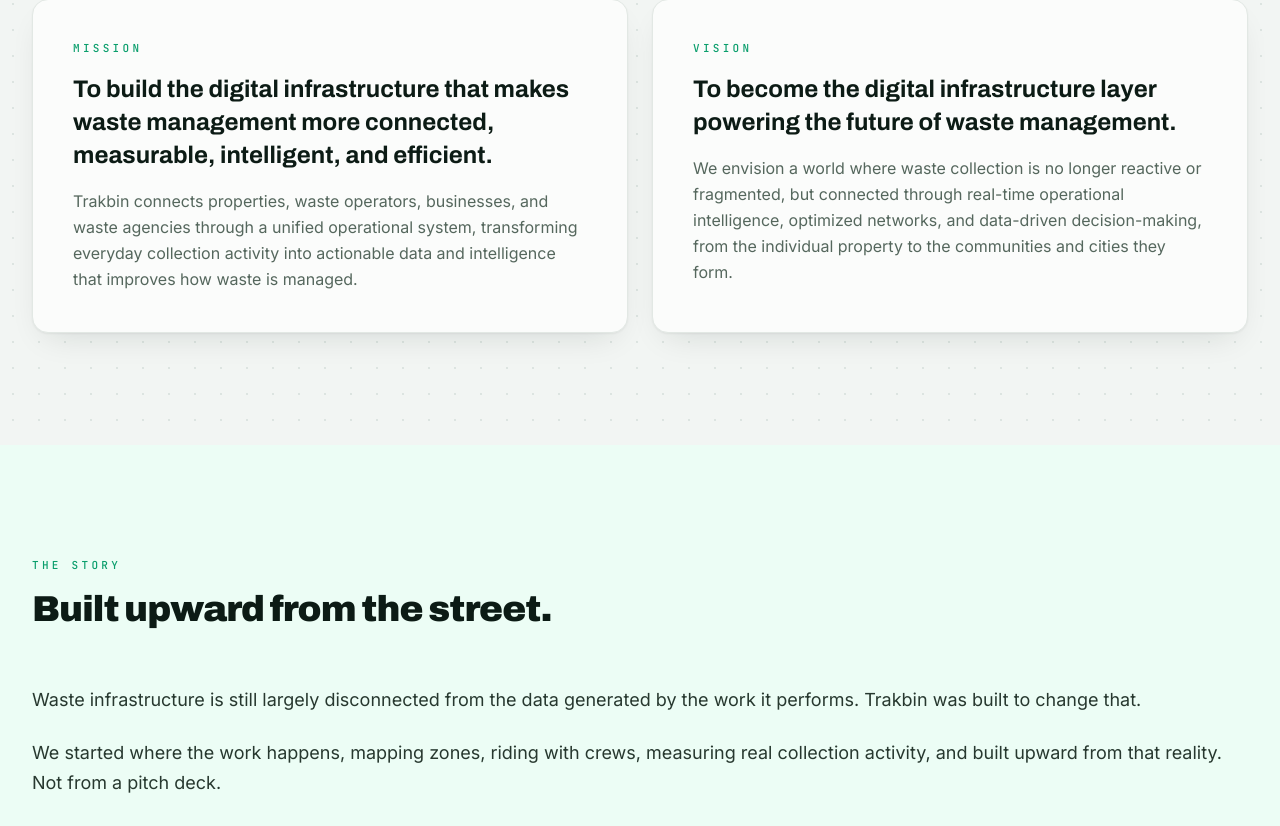
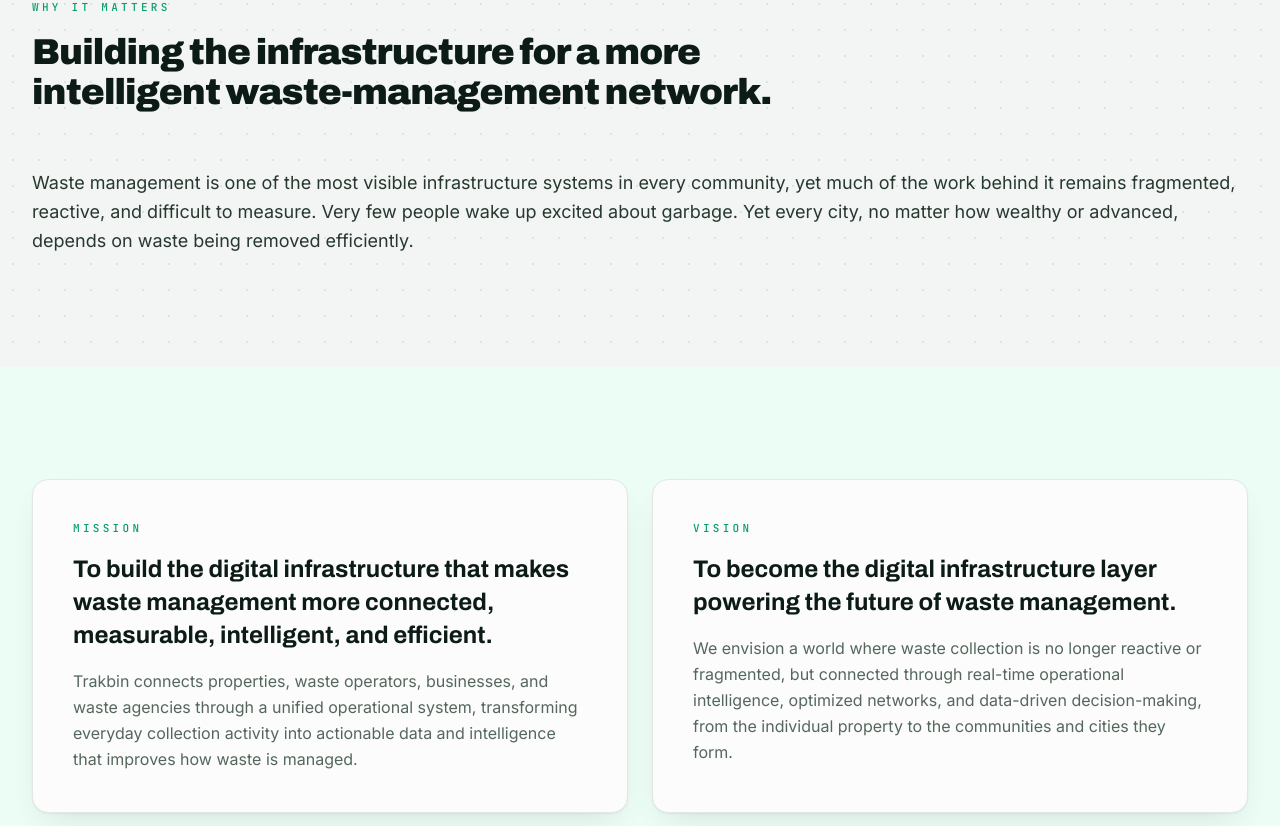
Before and after one commit to thikyr-create/trakbin-website, a Next.js app: page /about in a window 1280 px wide. Shown: the part 588-1414 px from the top of the page. Built offline with nearby package versions, Linux system fonts and the light colour scheme.

Commit message:
about: add why-it-matters opening statement

```diff
--- a/app/about/page.tsx
+++ b/app/about/page.tsx
@@ -13,6 +13,16 @@
         lead="Trakbin exists to connect the physical work of waste management to the data it generates." />
 
       <Section className="dot-grid-dark">
+        <Container className="max-w-4xl">
+          <SectionHead eyebrow="Why it matters"
+            title="Building the infrastructure for a more intelligent waste-management network." />
+          <p className="text-base leading-relaxed text-ink-700 sm:text-lg">
+            Waste management is one of the most visible infrastructure systems in every community, yet much of the work behind it remains fragmented, reactive, and difficult to measure. Very few people wake up excited about garbage. Yet every city, no matter how wealthy or advanced, depends on waste being removed efficiently.
+          </p>
+        </Container>
+      </Section>
+
+      <Section tone="tint">
         <Container className="grid gap-6 lg:grid-cols-2">
           {[{ t: "Mission", ...site.mission }, { t: "Vision", ...site.vision }].map((b) => (
             <div key={b.t} className="rounded-2xl border border-line bg-card p-8 card-shadow sm:p-10">
@@ -24,7 +34,7 @@
         </Container>
       </Section>
 
-      <Section tone="tint">
+      <Section className="dot-grid-dark">
         <Container className="max-w-4xl">
           <SectionHead eyebrow="The story" title="Built upward from the street." />
           <div className="space-y-6 text-base leading-relaxed text-ink-700 sm:text-lg">
```
